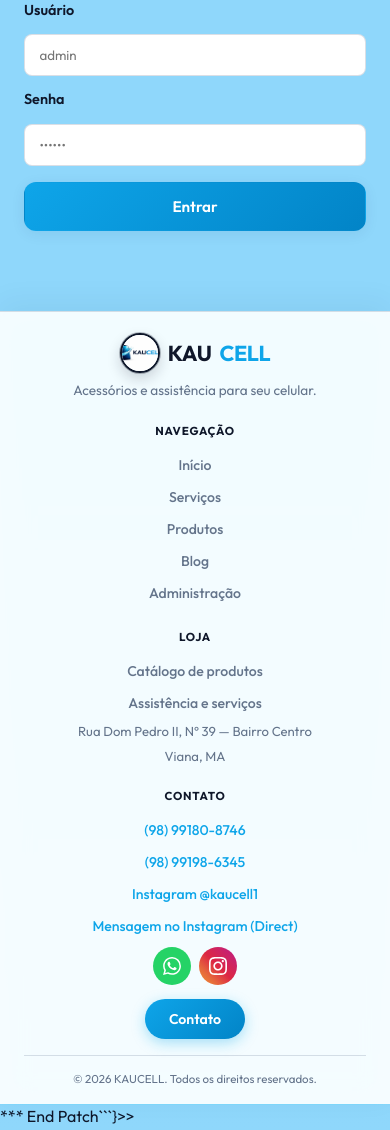
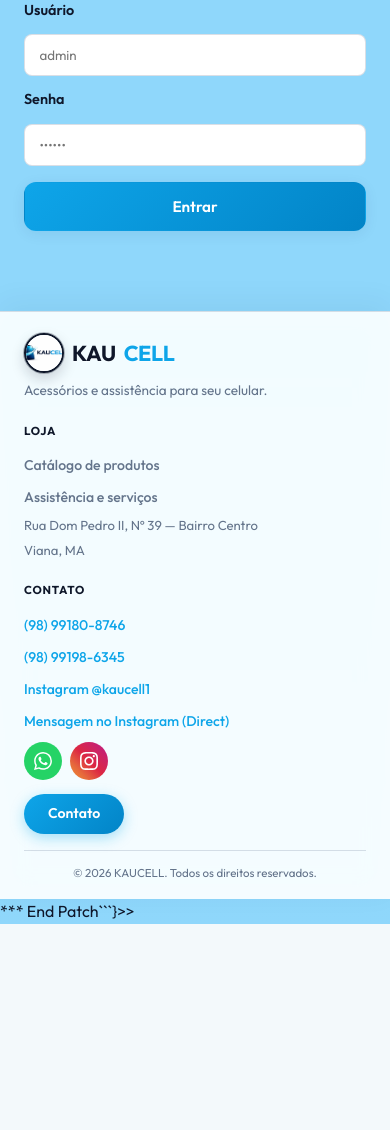
Before and after one commit to VandinDev221/Kaucell, a PHP site: page /admin.html in a window 390 px wide. Shown: the part 506-1636 px from the top of the page. After the commit the page ends 1430 px from the top, so only its background shows below. Run offline with PHP 8.4, Linux system fonts and the light colour scheme.

Commit message:
Rodapé mobile: oculta navegação e alinha conteúdo à esquerda
Made-with: Cursor

```diff
--- a/frontend/admin.html
+++ b/frontend/admin.html
@@ -203,7 +203,7 @@
           <a href="index.html" class="logo"><img src="/logo.png" alt="KAUCELL" class="logo-img">KAU<span>CELL</span></a>
           <p class="footer-tagline">Acessórios e assistência para seu celular.</p>
         </div>
-        <div class="footer-col">
+        <div class="footer-col footer-col-nav">
           <h3 class="footer-heading">Navegação</h3>
           <ul class="footer-list">
             <li><a href="index.html">Início</a></li>
--- a/frontend/blog.html
+++ b/frontend/blog.html
@@ -51,7 +51,7 @@
           <a href="index.html" class="logo"><img src="/logo.png" alt="KAUCELL" class="logo-img">KAU<span>CELL</span></a>
           <p class="footer-tagline">Acessórios e assistência para seu celular.</p>
         </div>
-        <div class="footer-col">
+        <div class="footer-col footer-col-nav">
           <h3 class="footer-heading">Navegação</h3>
           <ul class="footer-list">
             <li><a href="index.html">Início</a></li>
--- a/frontend/index.html
+++ b/frontend/index.html
@@ -57,7 +57,7 @@
           <a href="index.html" class="logo"><img src="/logo.png" alt="KAUCELL" class="logo-img">KAU<span>CELL</span></a>
           <p class="footer-tagline">Acessórios e assistência para seu celular.</p>
         </div>
-        <div class="footer-col">
+        <div class="footer-col footer-col-nav">
           <h3 class="footer-heading">Navegação</h3>
           <ul class="footer-list">
             <li><a href="index.html">Início</a></li>
--- a/frontend/produtos.html
+++ b/frontend/produtos.html
@@ -62,7 +62,7 @@
           <a href="index.html" class="logo"><img src="/logo.png" alt="KAUCELL" class="logo-img">KAU<span>CELL</span></a>
           <p class="footer-tagline">Acessórios e assistência para seu celular.</p>
         </div>
-        <div class="footer-col">
+        <div class="footer-col footer-col-nav">
           <h3 class="footer-heading">Navegação</h3>
           <ul class="footer-list">
             <li><a href="index.html">Início</a></li>
--- a/frontend/servicos.html
+++ b/frontend/servicos.html
@@ -85,7 +85,7 @@
           <a href="index.html" class="logo"><img src="/logo.png" alt="KAUCELL" class="logo-img">KAU<span>CELL</span></a>
           <p class="footer-tagline">Acessórios e assistência para seu celular.</p>
         </div>
-        <div class="footer-col">
+        <div class="footer-col footer-col-nav">
           <h3 class="footer-heading">Navegação</h3>
           <ul class="footer-list">
             <li><a href="index.html">Início</a></li>
--- a/frontend/styles.css
+++ b/frontend/styles.css
@@ -1006,31 +1006,37 @@ body {
     padding: 1.35rem 0 0;
   }
 
+  /* Mobile: sem menu no rodapé; blocos alinhados à esquerda (padrão da referência) */
+  .footer-col-nav {
+    display: none;
+  }
+
   .footer-main {
     grid-template-columns: 1fr;
     gap: 1.35rem;
-    text-align: center;
+    text-align: left;
     padding-bottom: 1rem;
   }
 
   .footer-tagline {
-    margin-left: auto;
-    margin-right: auto;
+    margin-left: 0;
+    margin-right: 0;
+    max-width: none;
   }
 
   .footer-col-aside,
   .footer-col-aside .footer-heading {
-    text-align: center;
+    text-align: left;
   }
 
   .footer-social {
-    justify-content: center;
+    justify-content: flex-start;
     margin-top: 0.55rem;
   }
 
   .footer-cta {
-    margin-left: auto;
-    margin-right: auto;
+    margin-left: 0;
+    margin-right: 0;
   }
 
   .footer-nav {
```
